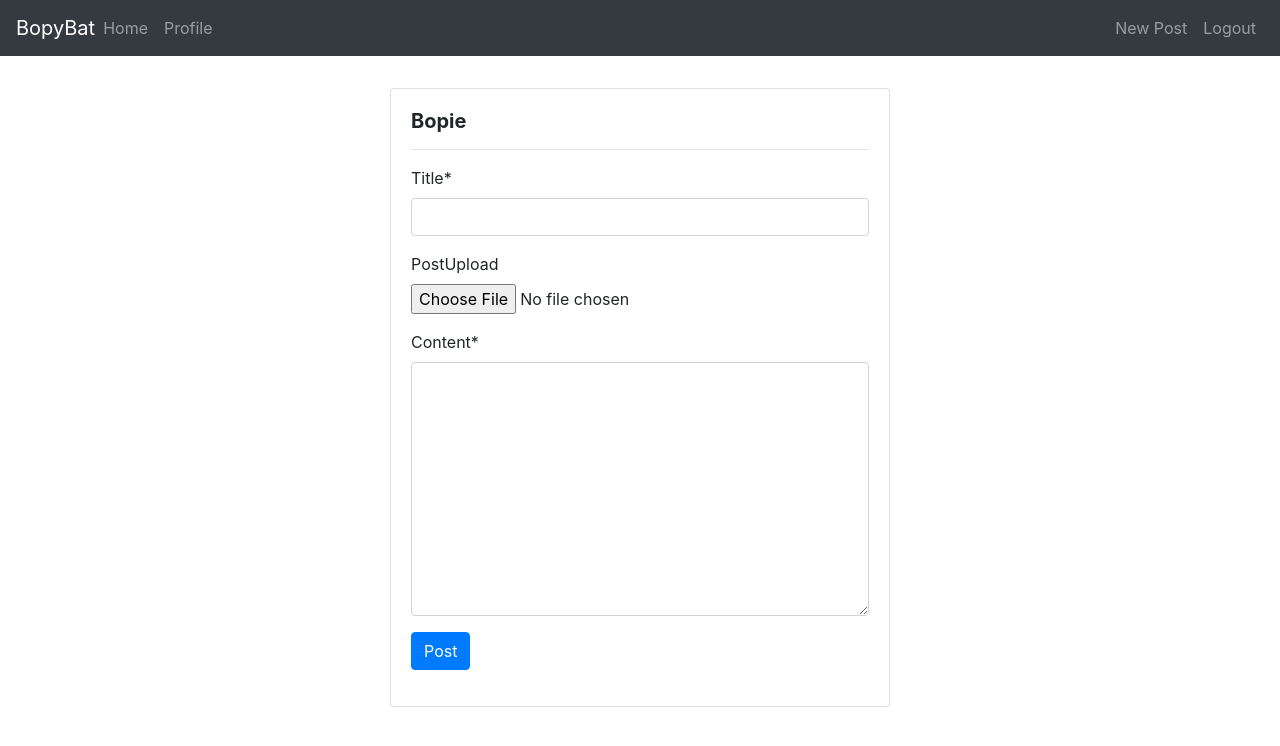
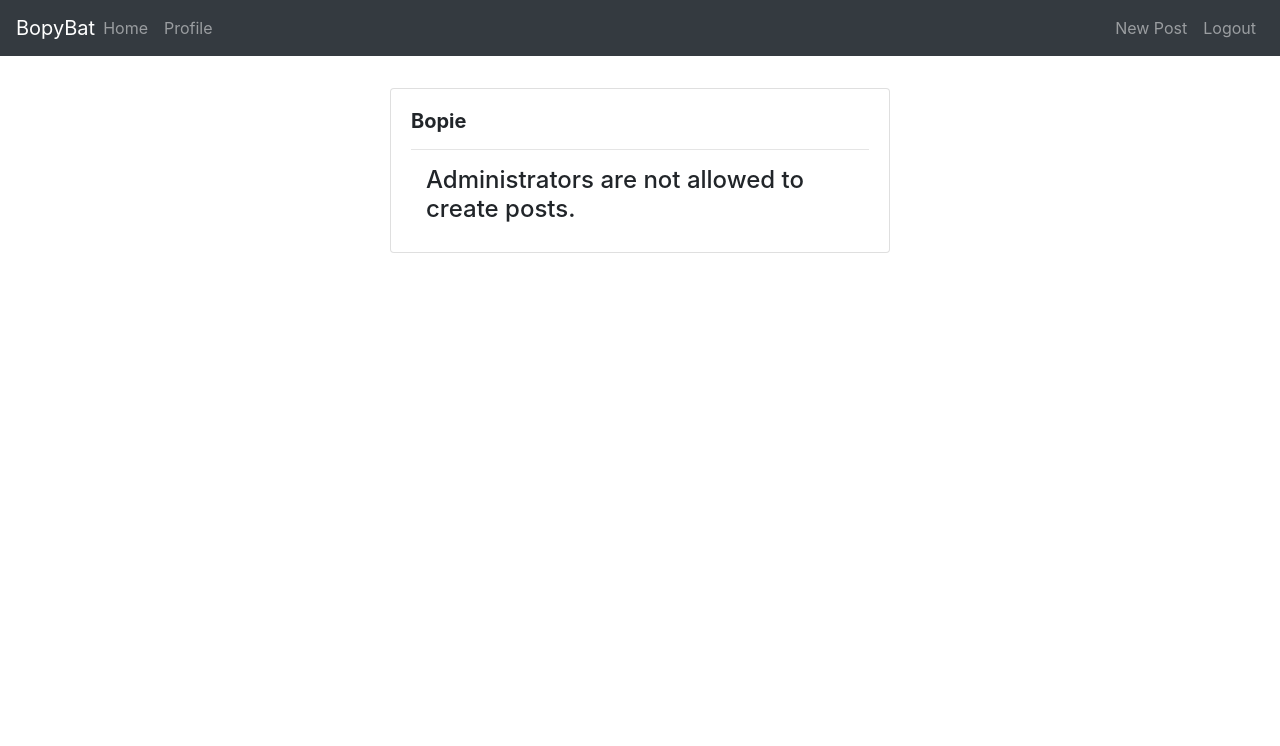
Before and after one commit to Shmood00/BopyBat, a Django app: page /post/new/ in a window 1280 px wide. Shown: the top 746 px of the page. Run offline with Django 3.2, Linux system fonts and the light colour scheme; the visitor is signed in with stand-in values (Sample User, id 1); some libraries are stand-ins or nearby versions.

Commit message:
Admins can't make posts.

```diff
--- /dev/null
+++ b/software/secbin/media/post_content/upload_ohi5NIG.txt
@@ -0,0 +1,5 @@
+This post is being uploaded from a textfile on my comp.
+
+PS: Dis stuff whack af
+
+PPS: People are annoying
--- /dev/null
+++ b/software/secbin/media/post_content/upload_x6Cisrl.txt
@@ -0,0 +1,5 @@
+This post is being uploaded from a textfile on my comp.
+
+PS: Dis stuff whack af
+
+PPS: People are annoying
--- a/software/secbin/pastebin/models.py
+++ b/software/secbin/pastebin/models.py
@@ -16,6 +16,8 @@ class Bopie(models.Model):
     #for uploading posts w/ txt file
     postUpload = models.FileField(null=True, blank=True, upload_to='post_content')
 
+    #admin disabling posts
+    is_disabled = models.BooleanField(default=False)
 
     def __str__(self):
         return self.title
--- a/software/secbin/pastebin/templates/pastebin/bopie_form.html
+++ b/software/secbin/pastebin/templates/pastebin/bopie_form.html
@@ -11,6 +11,8 @@
           <div class="card-body">
             <!--Beginning of user form -->
             <h5><b>Bopie</b></h5><hr />
+
+            {% if not user.is_superuser %}
             <form method="POST" enctype="multipart/form-data">
               {% csrf_token %}
               <div class="form-group">
@@ -22,6 +24,13 @@
 
               </div>
             </form>
+            {% else %}
+              <div class="container">
+                <h4>Administrators are not allowed to create posts.</h4>
+              </div>
+
+            {% endif %}
+
             <!-- end of user form -->
           </div>
         </div>
--- a/software/secbin/pastebin/urls.py
+++ b/software/secbin/pastebin/urls.py
@@ -11,6 +11,7 @@ urlpatterns = [
     path('post/<str:slug>/update/', PostUpdateView.as_view(), name='bopie-update'),
     path('results/', views.search, name='search'),
     path('post/<str:slug>/delete/', PostDeleteView.as_view(), name='bopie-delete'),
+    #path('download/', ),
     path('login/', auth_views.LoginView.as_view(template_name='pastebin/login.html'), name='pastebin-login'),
     path('logout/', auth_views.LogoutView.as_view(template_name='pastebin/logout.html'), name='pastebin-logout'),
     path('password-reset/', auth_views.PasswordResetView.as_view(template_name='pastebin/password_reset.html'), name='password_reset'),
--- a/software/secbin/pastebin/views.py
+++ b/software/secbin/pastebin/views.py
@@ -12,6 +12,8 @@ from random import randint
 import requests
 from django.core.paginator import Paginator
 from django.db.models import Q
+from django.core.files.base import ContentFile
+from django.core.files.storage import default_storage
 # Create your views here.
 
 #home page
@@ -29,6 +31,9 @@ class PostListView(ListView):
     ordering = ['-date_posted'] #views them from newest to oldest
     paginate_by = 10
 
+    def get_queryset(self):
+        return Bopie.objects.filter(is_disabled=False).order_by('-date_posted')
+
 
 class PostDetailView(DetailView):
 #    model = get_object_or_404(Bopie)
@@ -39,6 +44,7 @@ class PostCreateView(LoginRequiredMixin, CreateView):
     model = Bopie
     fields = ['title', 'postUpload','content']
 
+
     def form_valid(self, form):
         model = Bopie
 
@@ -48,6 +54,7 @@ class PostCreateView(LoginRequiredMixin, CreateView):
         print(form.instance.slug)
 
         return super().form_valid(form)
+
 
 class PostUpdateView(LoginRequiredMixin, UserPassesTestMixin, UpdateView):
     model = Bopie
@@ -81,15 +88,16 @@ def search(request): #searching
     query = request.GET.get('q')
 
     if query:
-        results = Bopie.objects.filter(Q(title__icontains=query) | Q(content__icontains=query) | Q(author__username__icontains=query))
+        results = Bopie.objects.filter(Q(title__icontains=query) | Q(content__icontains=query) | Q(author__username__iexact=query))
+
+        context = {
+        'posts':results
+        }
+
+
+        return render(request, template, context)
     else:
-        results = Bopie.objects.all().order_by('-date_posted')
-
-    context = {
-        'posts':results
-    }
-
-    return render(request, template, context)
+        return redirect('/')
 
 
 #registration
@@ -136,3 +144,21 @@ def profile(request):
     }
 
     return render(request, 'pastebin/profile.html', context)
+
+
+def getContent(request):
+    items = Bopie.objects.all()
+
+    response = HttpResponse(content_type="text/csv")
+
+
+    response['Content-Disposition'] = 'attachment; filename="content.csv"'
+
+    writer = csv.writer(response, delimiter=',')
+
+    writer.writerow(['stuff'])
+
+    for obj in items:
+        writer.writerow([obj.stuff])
+
+    return response
```
Also changed, not shown: software/secbin/pastebin/migrations/0004_bopie_is_disabled.py (added).
